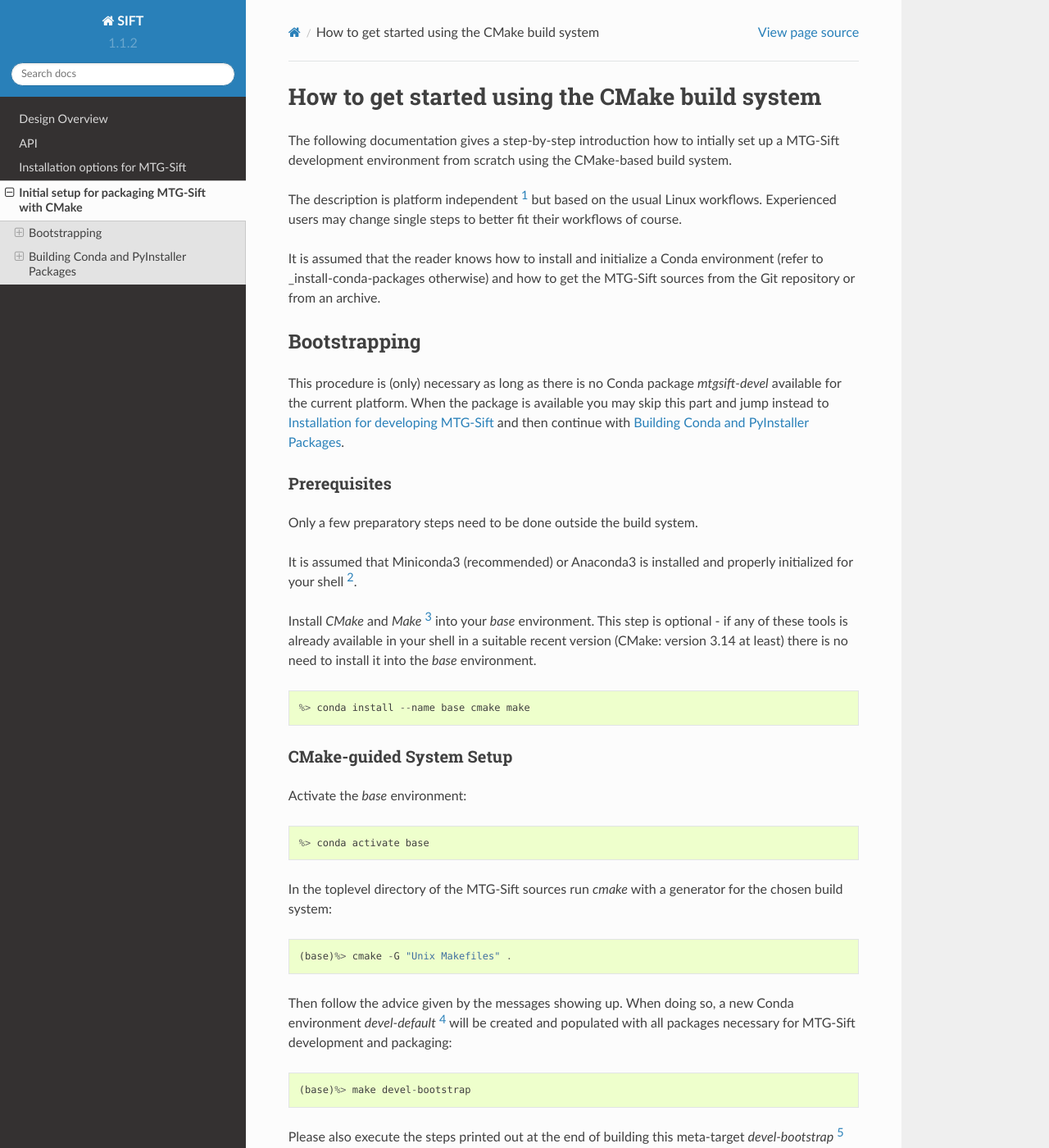
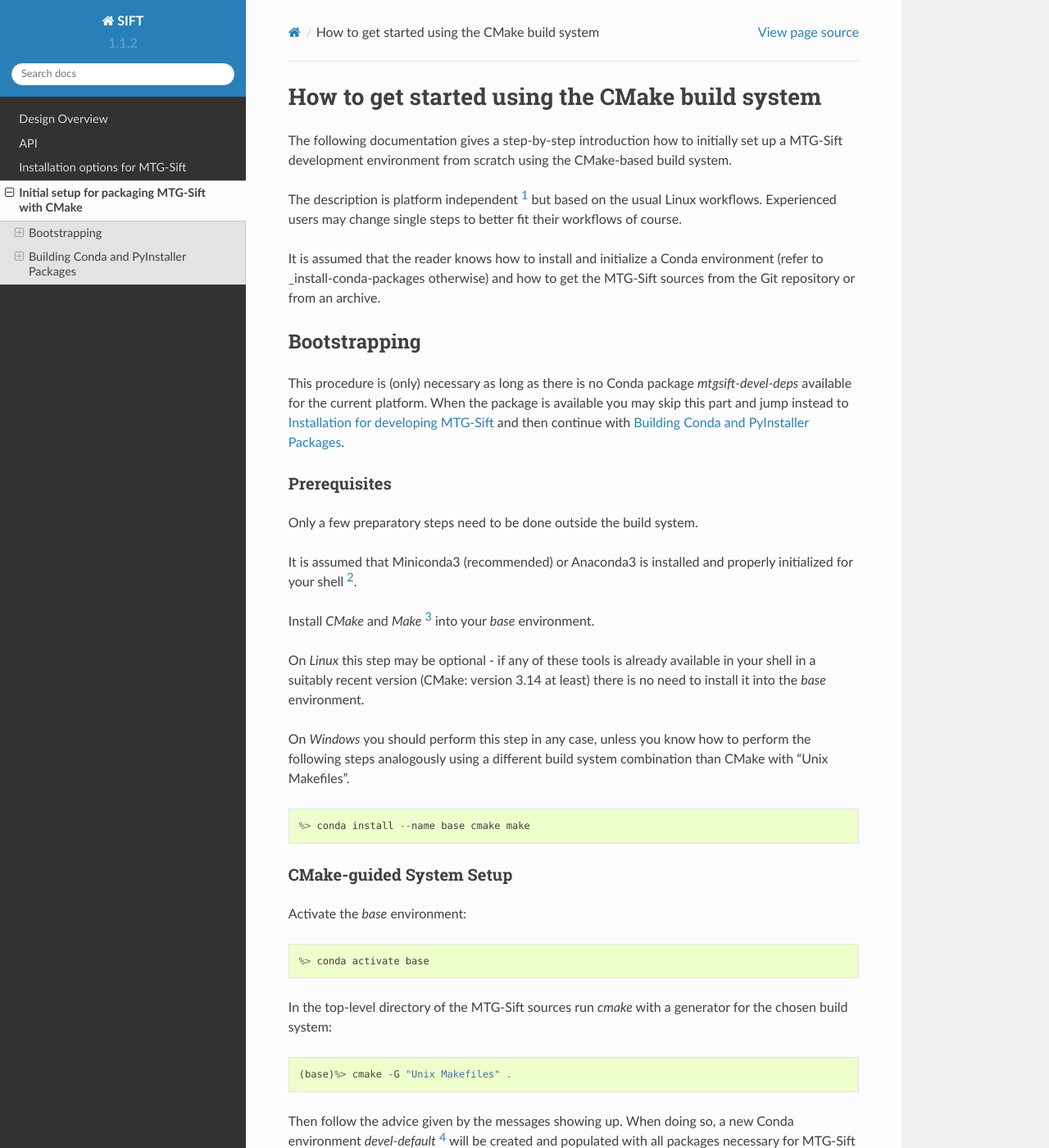
Before and after one commit to ssec/sift, a Sphinx documentation site: the page built from doc/source/PACKAGING-mtgsift.rst, in a window 1280 px wide and 1400 px high. Shown: the whole window at 82% size. Built offline with Sphinx 7.4.7 and the Read the Docs theme 2.0.0, drawn with Linux system fonts in a browser that asks for light colours; the version number is read from the project's files by our own code; some of the changed text lies outside the part shown.

Commit message:
Review MTG-Sift installation/packaging documentation
* Clarify differences in packaging between Linux and
  Windows
* Reword a bit
* Fix several (mostly typographical) errors

```diff
--- a/doc/source/PACKAGING-mtgsift.rst
+++ b/doc/source/PACKAGING-mtgsift.rst
@@ -1,7 +1,7 @@
 How to get started using the CMake build system
 ===============================================
 
-The following documentation gives a step-by-step introduction how to intially
+The following documentation gives a step-by-step introduction how to initially
 set up a MTG-Sift development environment from scratch using the CMake-based
 build system.
 
@@ -17,7 +17,7 @@
 -------------
 
 This procedure is (only) necessary as long as there is no Conda package
-*mtgsift-devel* available for the current platform. When the package is
+*mtgsift-devel-deps* available for the current platform. When the package is
 available you may skip this part and jump instead to
 :ref:`install-conda-mtgsift-devel` and then continue with
 :ref:`conda-and-pyinstaller-packaging`.
@@ -30,10 +30,16 @@
 It is assumed that Miniconda3 (recommended) or Anaconda3 is installed and
 properly initialized for your shell [#f2]_.
 
-Install *CMake* and *Make* [#f3]_ into your *base* environment. This step is
-optional - if any of these tools is already available in your shell in a
-suitable recent version (CMake: version 3.14 at least) there is no need to
-install it into the *base* environment.
+Install *CMake* and *Make* [#f3]_ into your *base* environment.
+
+On *Linux* this step may be optional - if any of these tools is already
+available in your shell in a suitably recent version (CMake: version 3.14 at
+least) there is no need to install it into the *base* environment.
+
+On *Windows* you should perform this step in any case, unless you know how to
+perform the following steps analogously using a different build system
+combination than CMake with "Unix Makefiles".
+
 ::
 
   %> conda install --name base cmake make
@@ -45,7 +51,7 @@
 
   %> conda activate base
 
-In the toplevel directory of the MTG-Sift sources run *cmake* with a generator
+In the top-level directory of the MTG-Sift sources run *cmake* with a generator
 for the chosen build system::
 
   (base)%> cmake -G "Unix Makefiles" .
@@ -94,11 +100,11 @@
 +++++++++++++++++++++++++++
 
 The target *conda-packages* creates three Conda packages: *mtgsift*,
-*mtgsift-devel* and *mtgsift-deps*.
+*mtgsift-devel-deps* and *mtgsift-deps*.
 
-Only *mtgsift* and *mtgsift-devel* are meant to be directly installed from an
-appropriate Conda channel *mtgsift-channel* [#f6]_. However, the two packages
-should not be installed into the same Conda environment together.
+Only *mtgsift* and *mtgsift-devel-deps* are meant to be directly installed
+from an appropriate Conda channel *mtgsift-channel* [#f6]_. However, the two
+packages should not be installed into the same Conda environment together.
 
 The third one is a meta-package which only pulls common dependencies for two
 others and is automatically installed when any of them is installed. Please
```
Also changed, not shown: other parts of doc/source/PACKAGING-mtgsift.rst (+2 -2 lines), doc/source/INSTALLATION-mtgsift.rst (+10 -9 lines).
